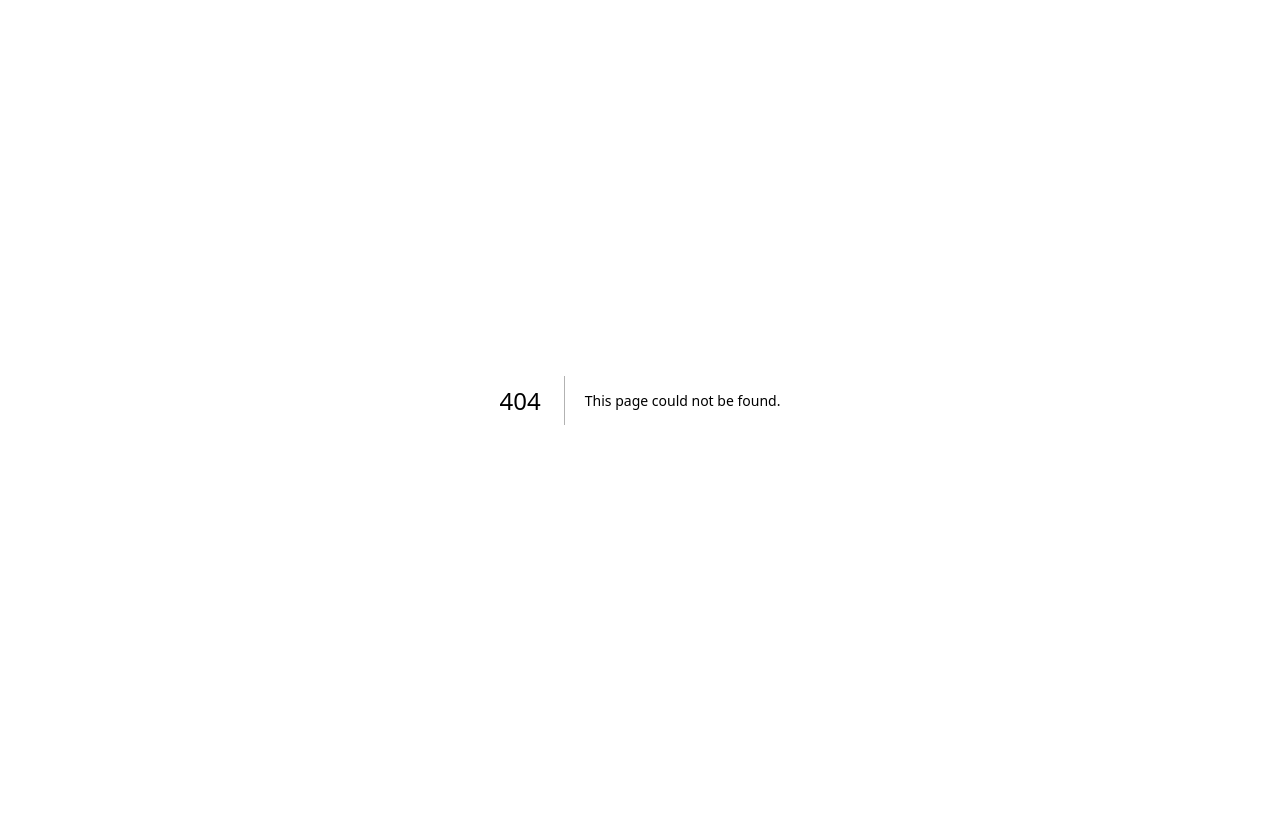
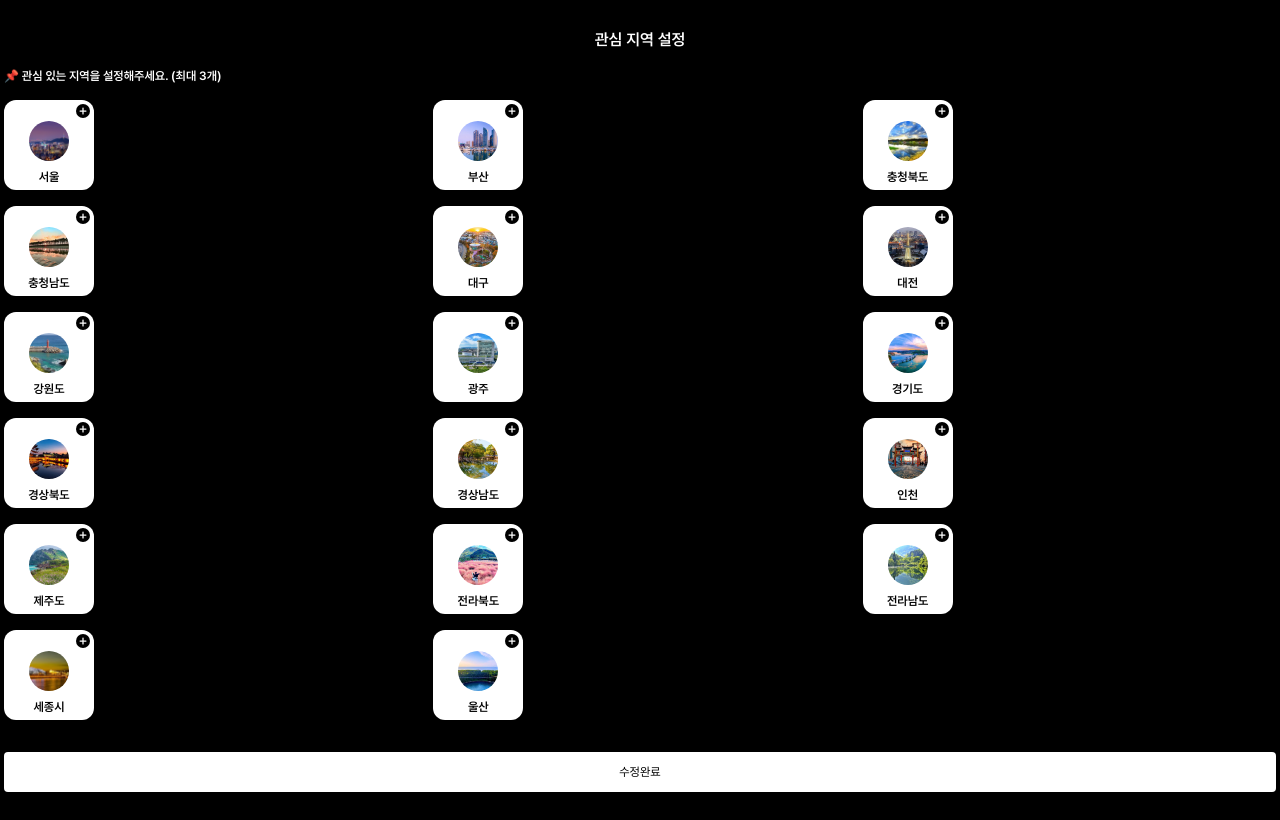
Before and after one commit to FRONTENDBOOTCAMP-12th/4th-SBPB, a Next.js app: page /recommend-place/modify-area in a window 1280 px wide. Before the commit this address had no page. Built offline with nearby package versions, Linux system fonts and the light colour scheme; no server answers.

Commit message:
[Feat] 관심지역 수정 기능 개발
- supabase 업데이트
- 관심지역 수정 기능 개발

Resolves #141

```diff
--- /dev/null
+++ b/src/app/recommend-place/modify-area/page.tsx
@@ -0,0 +1,72 @@
+'use client';
+
+import AreaCard from '@/components/area-card';
+import { areaData } from '@/data/area-data';
+import SignButton from '@/features/sign/components/sign-button';
+import { createClient } from '@/utils/supabase/client';
+import { useRouter } from 'next/navigation';
+import { useEffect, useState } from 'react';
+
+function ModifyArea() {
+  const supabase = createClient();
+  const router = useRouter();
+  const [areas, setAreas] = useState(areaData);
+  const [user, setUser] = useState<string>();
+
+  const clickedAreas = areas.filter((area) => area.isSelected);
+
+  useEffect(() => {
+    const fetchUser = async () => {
+      const { data: user, error: userError } = await supabase.auth.getUser();
+
+      if (userError) {
+        console.error(userError);
+      }
+
+      setUser(user.user?.id);
+    };
+
+    fetchUser();
+  }, []);
+
+  const handleModify = async () => {
+    const { error } = await supabase
+      .from('userinfo')
+      .update({
+        interested_area: clickedAreas.map((area) => area.name),
+      })
+      .eq('user_id', user)
+      .select();
+
+    if (error) {
+      console.error(error);
+      return;
+    }
+
+    router.push('/recommend-place');
+  };
+
+  return (
+    <section className="py-7 w-full px-1 mx-auto bg-black">
+      <h1 className="text-white text-center font-semibold">관심 지역 설정</h1>
+      <p className="text-white font-semibold text-xs my-4">
+        📌 관심 있는 지역을 설정해주세요. (최대 3개)
+      </p>
+      <ul className="grid grid-cols-3 gap-4">
+        {areas.map((area) => (
+          <li key={area.name}>
+            <AreaCard area={area} areas={areas} setAreas={setAreas} />
+          </li>
+        ))}
+      </ul>
+      <SignButton
+        label="수정완료"
+        color="white"
+        className="w-full mt-8"
+        onClick={handleModify}
+      />
+    </section>
+  );
+}
+
+export default ModifyArea;
--- a/src/app/recommend-place/page.tsx
+++ b/src/app/recommend-place/page.tsx
@@ -55,10 +55,25 @@ async function RecommendPlacePage() {
 
   const userMap = new Map(userData?.map((user) => [user.id, user]));
 
+  const { data: signInUser, error } = await supabase.auth.getUser();
+
+  if (error) return;
+
+  const { data: areaData, error: areaError } = await supabase
+    .from('userinfo')
+    .select('interested_area')
+    .eq('user_id', signInUser.user.id);
+
+  if (areaError) {
+    console.error(areaError);
+    return;
+  }
+
   return (
     <RecommendPlaceClient
       posts={posts}
       tags={tags}
+      areas={areaData[0]}
       userMap={Object.fromEntries(userMap)}
     />
   );
--- /dev/null
+++ b/src/features/recommend-place/components/my-area.tsx
@@ -0,0 +1,33 @@
+import Link from 'next/link';
+
+interface MyAreaProps {
+  areas: { interested_area: string[] };
+}
+
+function MyArea({ areas }: MyAreaProps) {
+  return (
+    <article className="flex items-center px-1.5">
+      <h2 className="text-gray-200 text-[10px] font-bold mr-2">
+        나의 관심지역 :
+      </h2>
+      <ul className="flex gap-2 bg-gray-50 py-1">
+        {areas.interested_area.map((area, idx) => (
+          <li
+            className="border border-gray-200 px-1 py-0.5 rounded-sm text-xs"
+            key={idx}
+          >
+            {area}
+          </li>
+        ))}
+      </ul>
+      <Link
+        className="text-xs text-gray-200 border rounded-xs p-0.5 ml-auto"
+        href="/recommend-place/modify-area"
+      >
+        수정
+      </Link>
+    </article>
+  );
+}
+
+export default MyArea;
--- a/src/features/recommend-place/components/post-card.tsx
+++ b/src/features/recommend-place/components/post-card.tsx
@@ -3,6 +3,8 @@
 import Image from 'next/image';
 import TagItem from './tag-item';
 import Link from 'next/link';
+import { useState } from 'react';
+import { tm } from '@/utils/tw-merge';
 
 interface PostCardProps {
   tags: string[] | undefined;
@@ -17,13 +19,23 @@ interface PostCardProps {
 }
 
 function PostCard({ tags, images, postId, userInfo }: PostCardProps) {
+  const [isFollow, setIsFollow] = useState(false);
+
+  const handleFollowClick = () => {
+    setIsFollow((prev) => !prev);
+  };
+
   return (
     <article className="relative py-3.5 px-3 bg-gray-50">
       <button
+        onClick={handleFollowClick}
         type="button"
-        className="bg-content-primary text-white px-3.5 py-1.5 rounded-full text-xs self-center absolute top-[15px] right-[10px]"
+        className={tm(
+          'bg-content-primary text-white px-3.5 py-1.5 rounded-full text-xs self-center absolute top-[15px] right-[10px]',
+          { 'text-white bg-accent': isFollow }
+        )}
       >
-        팔로우
+        {isFollow ? '팔로잉' : '팔로우'}
       </button>
       <Link href={`/post-detail?postId=${postId}`}>
         <div className="flex gap-2">
@@ -56,7 +68,7 @@ function PostCard({ tags, images, postId, userInfo }: PostCardProps) {
               className="w-[100px] h-[100px] object-cover"
               key={idx}
               src={image!}
-              alt="부산"
+              alt={`${userInfo!.nickname}의 게시글 컨텐츠`}
               width={100}
               height={100}
             />
--- a/src/features/recommend-place/components/recommend-place-client.tsx
+++ b/src/features/recommend-place/components/recommend-place-client.tsx
@@ -6,6 +6,7 @@ import TagFilter from '@/features/recommend-place/components/tag-filter';
 import ThemeBar from '@/features/recommend-place/components/theme-bar';
 import { Tables } from '@/types/supabase';
 import { useState } from 'react';
+import MyArea from './my-area';
 
 interface RecommendPlaceClientProps {
   posts: Tables<'post'>[] | null;
@@ -14,14 +15,17 @@ interface RecommendPlaceClientProps {
     number,
     { id: number; nickname: string; profile_path: string }
   >;
+  areas: { interested_area: string[] };
 }
 
 function RecommendPlaceClient({
   posts,
   tags,
   userMap,
+  areas,
 }: RecommendPlaceClientProps) {
   const [selectedTag, setSelectedTag] = useState<string>('전체보기');
+  const [theme, setTheme] = useState<string>('전국 여행지');
 
   const filteredPosts =
     selectedTag !== '전체보기'
@@ -29,8 +33,10 @@ function RecommendPlaceClient({
       : posts;
 
   return (
+    <>
+      {theme === '전국 여행지' ? (
         <section>
-      <ThemeBar />
+          <ThemeBar theme={theme} setTheme={setTheme} />
           <TagFilter
             tags={tags}
             selectedTag={selectedTag}
@@ -52,6 +58,33 @@ function RecommendPlaceClient({
           </ul>
           <NavItems />
         </section>
+      ) : (
+        <section>
+          <ThemeBar theme={theme} setTheme={setTheme} />
+          <MyArea areas={areas} />
+          <TagFilter
+            tags={tags}
+            selectedTag={selectedTag}
+            setSelectedTag={setSelectedTag}
+          />
+          <ul className="mb-20">
+            {filteredPosts?.map((post) => {
+              return (
+                <PostCard
+                  key={post.id}
+                  tags={post.tags?.split(',')}
+                  images={[post.image_url, ...(post.other_images ?? [])]}
+                  userId={post.user_id}
+                  postId={post.id}
+                  userInfo={userMap[post.user_id!]}
+                />
+              );
+            })}
+          </ul>
+          <NavItems />
+        </section>
+      )}
+    </>
   );
 }
 
--- a/src/features/recommend-place/components/tag-item.tsx
+++ b/src/features/recommend-place/components/tag-item.tsx
@@ -1,13 +1,16 @@
+import { useMemo } from 'react';
 import { TagItemProps } from '../types/tag-item-props';
 
 const tagIcons = ['📌', '🍚', '🏖️', '🍣', '🚝', '⛵️', '🚗', '🥐', '🌭'];
 
 function TagItem({ tag }: TagItemProps) {
-  const randomIcon =
-    tagIcons.at(Math.floor(Math.random() * tagIcons.length)) ?? '🏖️';
+  const icon = useMemo(() => {
+    const sum = [...tag].reduce((acc, char) => acc + char.charCodeAt(0), 0);
+    return tagIcons[sum % tagIcons.length];
+  }, [tag]);
   return (
     <li className="bg-content-primary text-white rounded-lg py-1.5 px-2.5 text-xs font-semibold flex gap-2">
-      <span>{randomIcon}</span>
+      <span>{icon}</span>
       <span>{tag}</span>
     </li>
   );
--- a/src/features/recommend-place/components/theme-bar.tsx
+++ b/src/features/recommend-place/components/theme-bar.tsx
@@ -1,11 +1,15 @@
 'use client';
 
 import { tm } from '@/utils/tw-merge';
-import { useState } from 'react';
+import { SetStateAction } from 'react';
 
-function ThemeBar() {
-  const [theme, setTheme] = useState<'전국 여행지' | '관심지역'>('전국 여행지');
-
+function ThemeBar({
+  theme,
+  setTheme,
+}: {
+  theme: string;
+  setTheme: React.Dispatch<SetStateAction<string>>;
+}) {
   return (
     <article className="flex justify-center gap-1">
       <button
```
Lines whose indentation alone changed are shown as unchanged.
